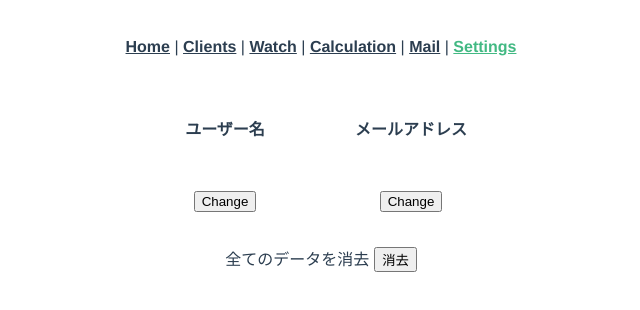
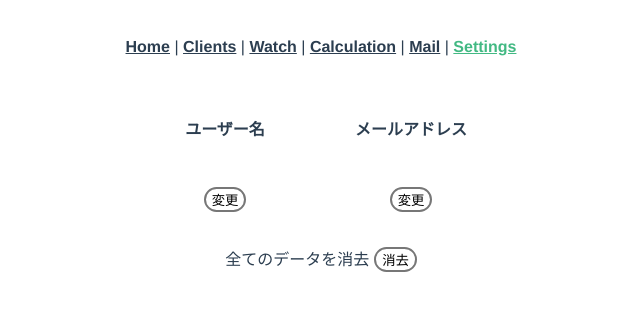
Before and after one commit to aiwaka/tutor_tools, a Vue app: page /settings in a window 1280 px wide. Shown: the top 310 px of the page, without its empty margins (319-959 px from the left). Built offline with nearby package versions, Linux system fonts and the light colour scheme.

Commit message:
modify button view

```diff
--- a/src/App.vue
+++ b/src/App.vue
@@ -42,4 +42,24 @@ body {
 #nav a.router-link-exact-active {
   color: #42b983;
 }
+
+button {
+    border-radius: 4rem;
+    background-color: #fff;
+    border: 2px solid #777;
+}
+button:hover {
+    background-color: #ddd;
+}
+button[disabled]:hover {
+  background-color: #fff;
+}
+button:active {
+    background-color: #000;
+    color: #fff;
+}
+button[disabled]:active {
+  background-color: #fff;
+  color: inherit;
+}
 </style>
--- a/src/components/BlockWithChanger.vue
+++ b/src/components/BlockWithChanger.vue
@@ -3,9 +3,9 @@
     <div class="block-with-changer">
         <div class="label" v-if="label">{{label}}</div>
         <div class="text-space" v-if="show">{{text}}</div>
-        <button v-if="show" v-on:click.prevent="change">Change</button>
+        <button v-if="show" v-on:click.prevent="change">変更</button>
         <input class="text-input" :type="inputType" v-if="!show" v-model="newText" />
-        <button v-if="!show" v-on:click.prevent="save">Save</button>
+        <button v-if="!show" v-on:click.prevent="save">保存</button>
     </div>
 </template>
 
--- a/src/views/Settings.vue
+++ b/src/views/Settings.vue
@@ -76,4 +76,7 @@ label {
   display: inline-block;
   margin-right: .5rem;
 }
+#clear-data:hover {
+  background-color: #c88;
+}
 </style>
```
